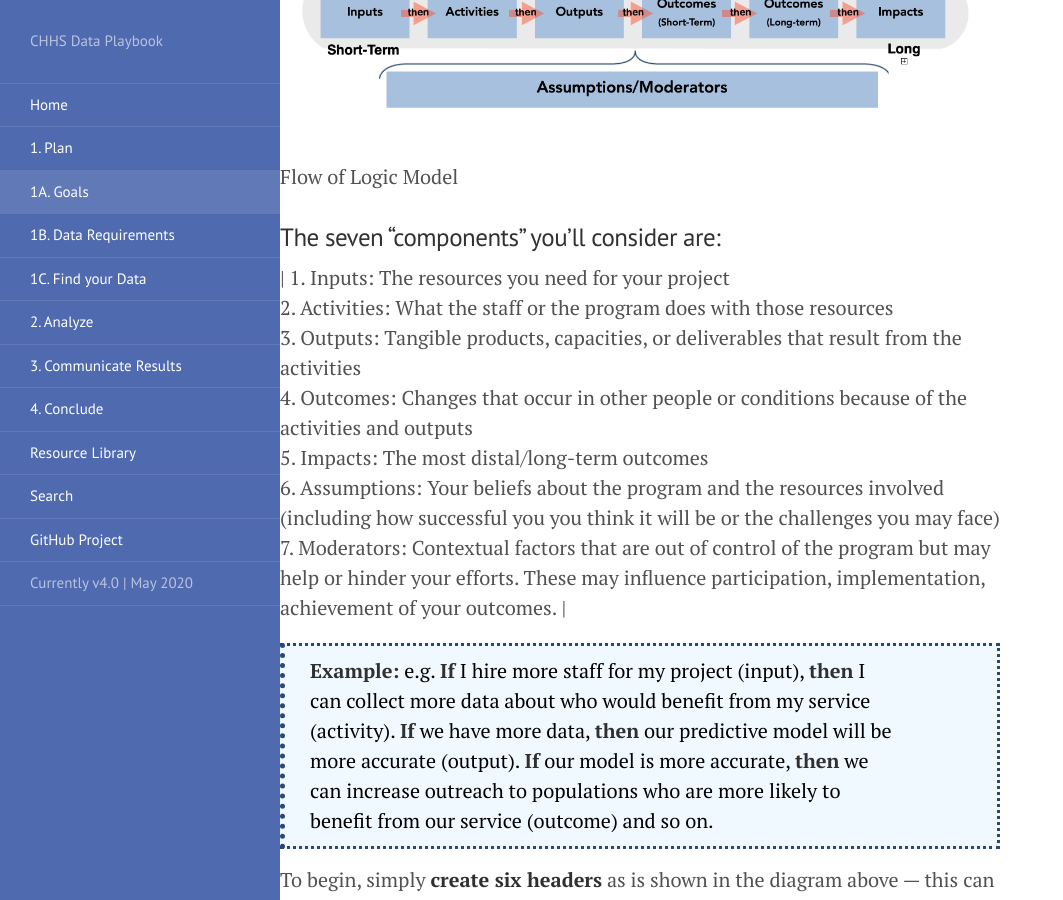
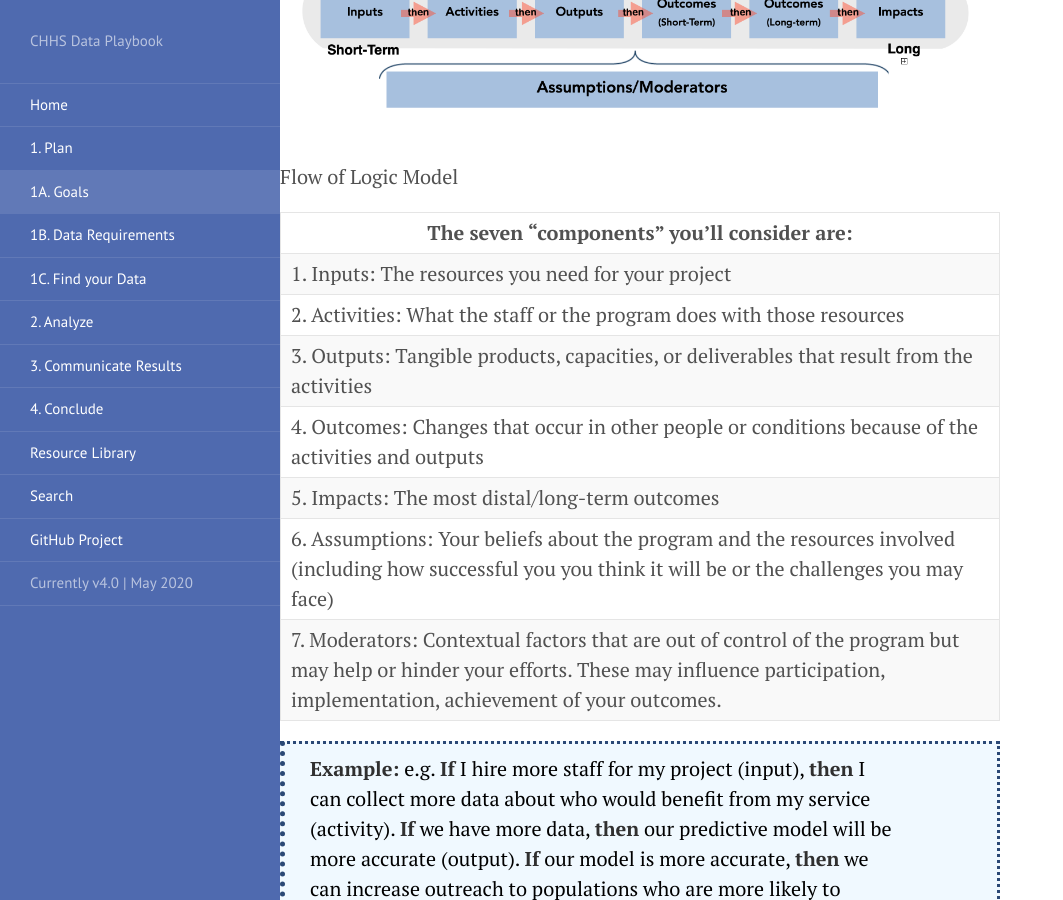
Before and after one commit to chhsdata/dataplaybook, a Jekyll site: the page built from 1_plan_a.md, in a window 1280 px wide and 900 px high, scrolled down 4763 px. Shown: the whole window, without its empty margins (0-1063 px from the left). Built offline with Jekyll 4.4.1, drawn with Linux system fonts in a browser that asks for light colours.

Commit message:
table fixes

```diff
--- a/1_plan_a.md
+++ b/1_plan_a.md
@@ -64,9 +64,9 @@ This framework is most helpful for projects where you intend to **build some sor
 
 ### Instructions for building a Use Case Diagram:
 
-| **Step 1:** Start by defining your actors, or the users that interact with your system. they can be anything from a person to an organization or outside system that interacts with your product. <br> **Note**: Think broadly -- your users may include institutions both within and outside of CHHS as well as specific populations of the public |
-| **Step 2:** For each user, list all the ways they can interact with your system (these are the “use cases”) <br> **Note**: Ensure you consider alternate/undesirable courses of events and use cases that aren’t obvious |
-| **Step 3:** Draw lines between use cases to reflect commonalities or relationships among them. <br> **Note**: Identify the use case with the greatest number of relationships/associations -- the most common use cases represent the functions in your project that should be essential. |
+| **Step 1:** Start by defining your actors, or the users that interact with your system. they can be anything from a person to an organization or outside system that interacts with your product. <br /> **Note**: Think broadly -- your users may include institutions both within and outside of CHHS as well as specific populations of the public |
+| **Step 2:** For each user, list all the ways they can interact with your system (these are the “use cases”) <br /> **Note**: Ensure you consider alternate/undesirable courses of events and use cases that aren’t obvious |
+| **Step 3:** Draw lines between use cases to reflect commonalities or relationships among them. <br /> **Note**: Identify the use case with the greatest number of relationships/associations -- the most common use cases represent the functions in your project that should be essential. |
 
 Also check out this [Online resource](https://online.visual-paradigm.com/diagrams/solutions/free-use-case-diagram-tool/) to build your own Use Case Diagram.
 
@@ -77,8 +77,15 @@ The logic model framework focuses on **visualizing the relationship** between **
 ![Flow of Logic Model]({{ site.baseurl }}/assets/images/01_figure07.png "Flow of Logic Model")
 Flow of Logic Model
 
-### The seven "components" you’ll consider are:
-| 1. Inputs: The resources you need for your project <br>2. Activities: What the staff or the program does with those resources<br>3. Outputs: Tangible products, capacities, or deliverables that result from the activities<br>4. Outcomes: Changes that occur in other people or conditions because of the activities and outputs<br>5. Impacts: The most distal/long-term outcomes<br>6. Assumptions: Your beliefs about the program and the resources involved (including how successful you you think it will be or the challenges you may face)<br>7. Moderators: Contextual factors that are out of control of the program but may help or hinder your efforts. These may influence participation, implementation, achievement of your outcomes. |
+|The seven "components" you’ll consider are:|
+|-----------|
+| 1. Inputs: The resources you need for your project |
+| 2. Activities: What the staff or the program does with those resources |
+| 3. Outputs: Tangible products, capacities, or deliverables that result from the activities |
+| 4. Outcomes: Changes that occur in other people or conditions because of the activities and outputs |
+| 5. Impacts: The most distal/long-term outcomes |
+| 6. Assumptions: Your beliefs about the program and the resources involved (including how successful you you think it will be or the challenges you may face) |
+| 7. Moderators: Contextual factors that are out of control of the program but may help or hinder your efforts. These may influence participation, implementation, achievement of your outcomes. |
 
 > **Example:**
 >e.g. **If** I hire more staff for my project (input), **then** I can collect more data about who would benefit from my service (activity). **If** we have more data, **then** our predictive model will be more accurate (output). **If** our model is more accurate, **then** we can increase outreach to populations who are more likely to benefit from our service (outcome) and so on.
```
Also changed, not shown: index.md (+4 -4 lines).
